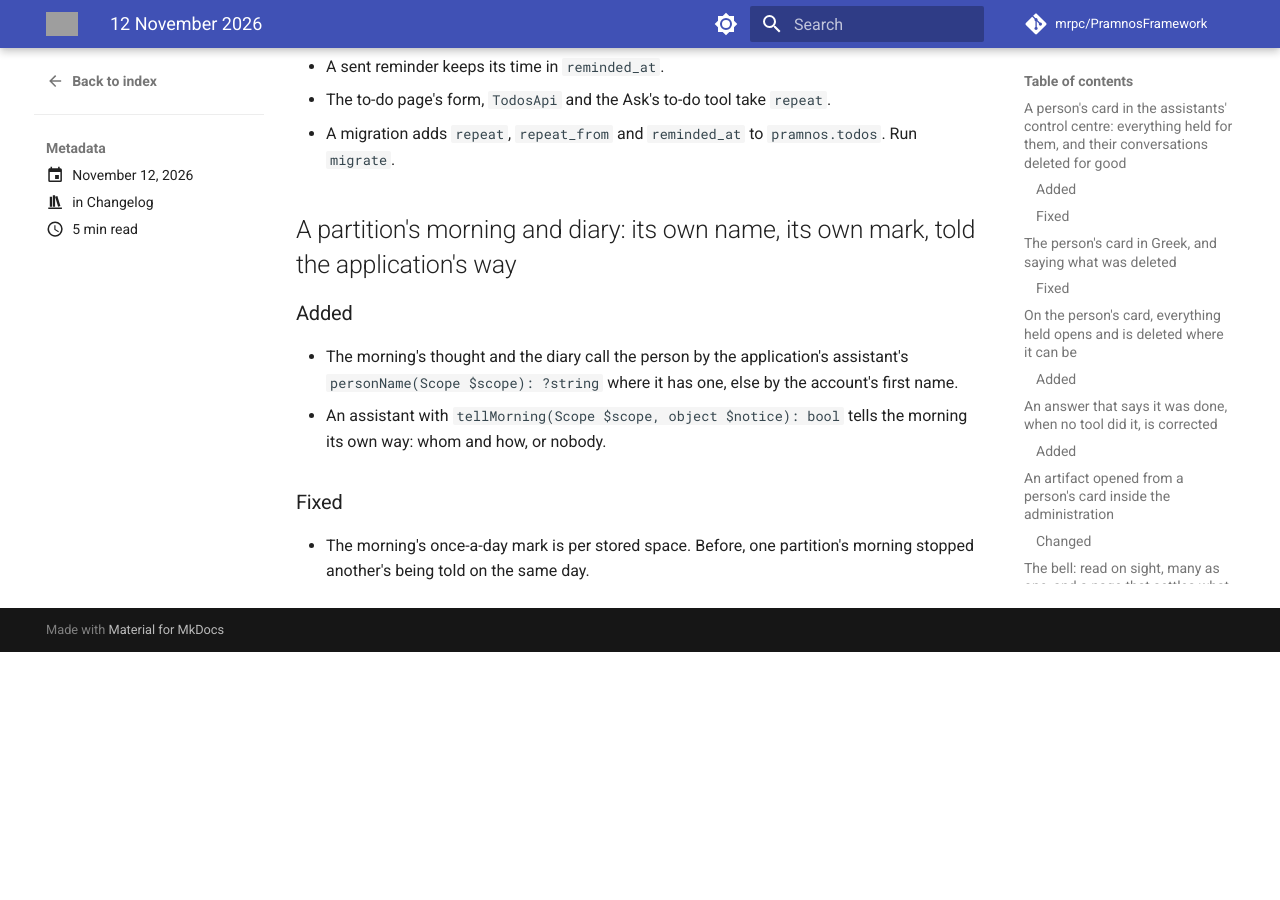
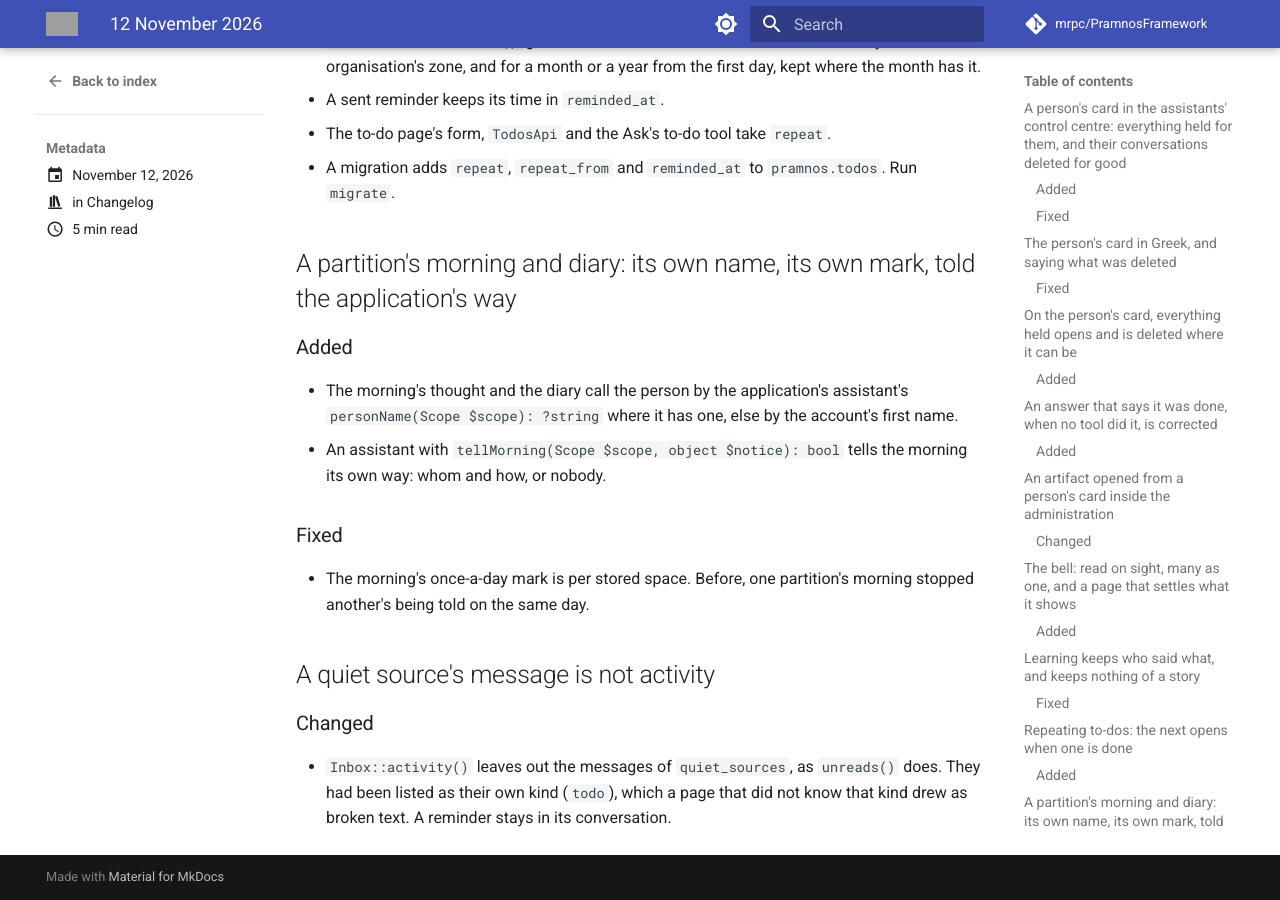
Before and after one commit to mrpc/PramnosFramework, an MkDocs documentation site: the page built from docs/version-history/posts/2026-11-12.md, in a window 1280 px wide and 900 px high, scrolled down 3580 px. Built offline with MkDocs 1.6.1 and Material for MkDocs 9.7.7, drawn with Linux system fonts in a browser that asks for light colours; comment, search, counter and statistics services are not loaded; before the commit the page ends 4232 px from its top, so only the background shows below that; some of the changed text lies outside the part shown; grey boxes are pictures that could not be loaded.

Commit message:
fix(conversations): a quiet source's message left out of activity, as of unread (FW-456)

````diff
--- a/docs/Pramnos_Conversations_Guide.md
+++ b/docs/Pramnos_Conversations_Guide.md
@@ -314,8 +314,8 @@ should sit among a person's unread like a colleague's words. The application nam
 ```
 
 `unreads` leaves their messages out and does not count them, and does not list a conversation that
-has only those unread. `activity` gives each one with its source as its `kind` (`todo`), so a page
-can show it under its own tab. The conversation's own unread count in the sidebar still counts
+has only those unread. `activity` leaves them out too: a reminder stays in its conversation, and
+the bell and the to-do list are where it is told. The conversation's own unread count in the sidebar still counts
 them: the message is still there to be read.
 
 ## Posting from the application — in place of a chat webhook
--- a/docs/version-history/posts/2026-11-12.md
+++ b/docs/version-history/posts/2026-11-12.md
@@ -16,6 +16,7 @@ Nine entries today:
 - Learning keeps who said what, and keeps nothing of a story
 - Repeating to-dos: the next opens when one is done
 - A partition's morning and diary: its own name, its own mark, told the application's way
+- A quiet source's message is not activity
 
 <!-- more -->
 
@@ -137,3 +138,11 @@ Nine entries today:
 
 - The morning's once-a-day mark is per stored space. Before, one partition's morning stopped
   another's being told on the same day.
+
+## A quiet source's message is not activity
+
+### Changed
+
+- `Inbox::activity()` leaves out the messages of `quiet_sources`, as `unreads()` does. They had
+  been listed as their own kind (`todo`), which a page that did not know that kind drew as
+  broken text. A reminder stays in its conversation.
````
Also changed, not shown: other parts of docs/version-history/posts/2026-11-12.md (+1 -1 lines), 2 other files.
